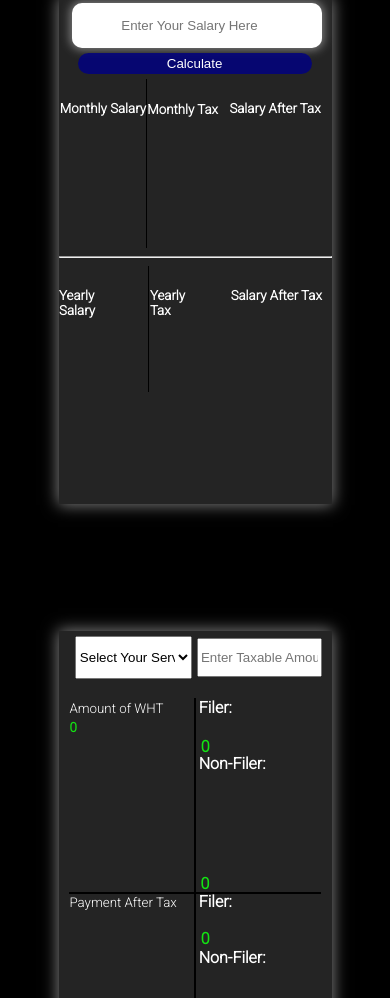
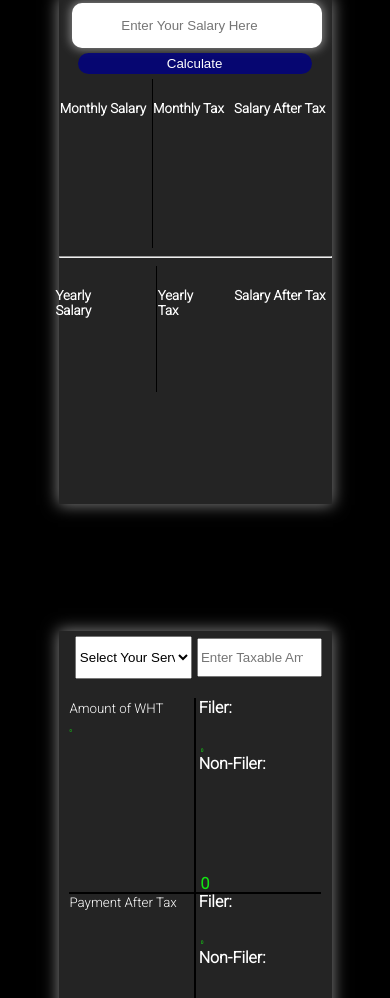
Before and after one commit to Sabeerwaqas/Sales-Tax-Updated, a React (Create React App) app: page / in a window 390 px wide. Shown: the part 213-1211 px from the top of the page. Built offline with nearby package versions, Linux system fonts and the light colour scheme.

Commit message:
[Modify code]

```diff
--- a/src/components/Sale.js
+++ b/src/components/Sale.js
@@ -1,20 +1,21 @@
 import React, { useState } from "react";
 import "./sale.css";
 import { withholdingTaxData } from "./data";
+// import { date } from "yup";
 
 const Sale = () => {
   const [inputSalary, setInputSalary] = useState("");
   const [
     greaterThanTwelveMAndLessThanTwentyFourM,
-    setgreaterThanTwelveMAndLessThanTwentyFourM,
+    // setgreaterThanTwelveMAndLessThanTwentyFourM,
   ] = useState("");
   const [
     greaterThanTwentyFourMAndLessThirtySixM,
-    setgreaterThanTwentyFourMAndLessThirtySixM,
+    // setgreaterThanTwentyFourMAndLessThirtySixM,
   ] = useState("");
   const [
     greaterThanThirtySixMAndLessSixtyM,
-    setgreaterThanThirtySixMAndLessSixtyM,
+    // setgreaterThanThirtySixMAndLessSixtyM,
   ] = useState("");
   const [greaterThanSixtyM, setgreaterSixtyM] = useState("");
   const [data, setData] = useState([]);
@@ -433,10 +434,12 @@ const Sale = () => {
             <span>
               <input
                 className="second-input"
-                type="text"
+                type="number"
+                min="0"
+                max="9999999999999"
+                // step="0.01"
                 placeholder="Enter Taxable Amount"
                 onChange={(e) => setAmountForWht(e.target.value)}
-                // value={handleValue}
               />
             </span>
           </div>
--- a/src/components/sale.css
+++ b/src/components/sale.css
@@ -60,7 +60,7 @@ small{
     bottom: 65%;
     right: 80%;
     width: 35vw;
-    height: 50vh;
+    height: 70vh;
     box-shadow: 0px 0px 15px 1px #808080;
 }
 
@@ -93,8 +93,9 @@ small{
 
 .yearly{
     display: flex;
-    justify-content: space-evenly;
+    justify-content: space-around;
     margin-top: 0%;
+    /* background-color: red; */
     height: 15vh;
 }
 
@@ -105,13 +106,12 @@ small{
 
 .border-tax{
     border-left: 1px solid #000000;
-    padding: 0.2%;
+    margin-left: 4vw;
 }
 
 .yearly-tax{
     width: 6vw;
-    position: relative;
-    left: 2%;
+    margin-right: 0vw;
 }
 
 .calculate-btn{
@@ -132,6 +132,7 @@ small{
     bottom: 10%;
     color: #13e413;
     font-weight: bold;
+    font-size: 1vw  ;
 }
 
 .salary-btn{
@@ -245,8 +246,9 @@ small{
 .amountForFiler{
     color: #13e413;
     position: relative;
-    top: 25%;
-    right: 14%;
+    top: 7vw;
+    right: 1vw;
+    font-size: 1vw;
     font-weight: bold;
 }
 
@@ -254,29 +256,36 @@ small{
     color: #13e413;
     font-weight: bold;
     position: relative;
-    left: 5%;
+    /* left: ; */
+    font-size: 1vw;
 }
 
 .font-weight{
-    font-size: 16px;
+    font-size: 1vw;
 }
 
 .non-filer-one{
-    position: absolute;
-    left: 52%;
-    top: 52%;
+    position: relative;
+    right: 3.4vw;
+    bottom: 2.5vw;
 }
 
 .non-filer-two{
-    position: absolute;
-    left: 52%;
-    top: 92%;
+    position: relative;
+    right: 3.4vw;
+    bottom: 2.5vw;
 }
 
 .amountForWht{
     color: #13e413;
     font-weight: bold;
+    font-size:1vw;
 }
+
+.monthly-tax{
+    margin-right: 1vw;
+}
+
 
 
 /* Media Queries */
@@ -297,17 +306,54 @@ small{
 }
 
 .non-filer-one{
-    position: absolute;
-    left: 52%;
-    top: 52%;
+    position: relative;
+    right: 6.5vw;
+    top: 2.3vw;
+}
+
+.non-filer-two{
+    position: relative;
+    right: 6.5vw;
+    top: 2.3vw;
 }
 
 .amountForFiler{
     color: #13e413;
     position: relative;
-    top: 25%;
-    right: 19%;
+    top: 2.5vw;
+    right: 3.3vw;
+    font-size: 1.2vw;
+}
+
+.amountForNonFiler{
+    color: #13e413;
     font-weight: bold;
+    position: relative;
+    right: 6.5vw;
+    font-size: 1.2vw;
+}
+
+.child-two{
+
+    width: 40vw;
+
+}
+
+
+.same-classname{
+    width: 20vw;
+    height: 20vh;
+}
+
+.child-one{
+    background-color: #242424;
+    position: relative;
+    top: 5%;
+    left: 15%;
+    width: 35vw;
+    height: 60vh;
+    box-shadow: 0px 0px 15px 1px #808080;
+
 }
 
 
```
